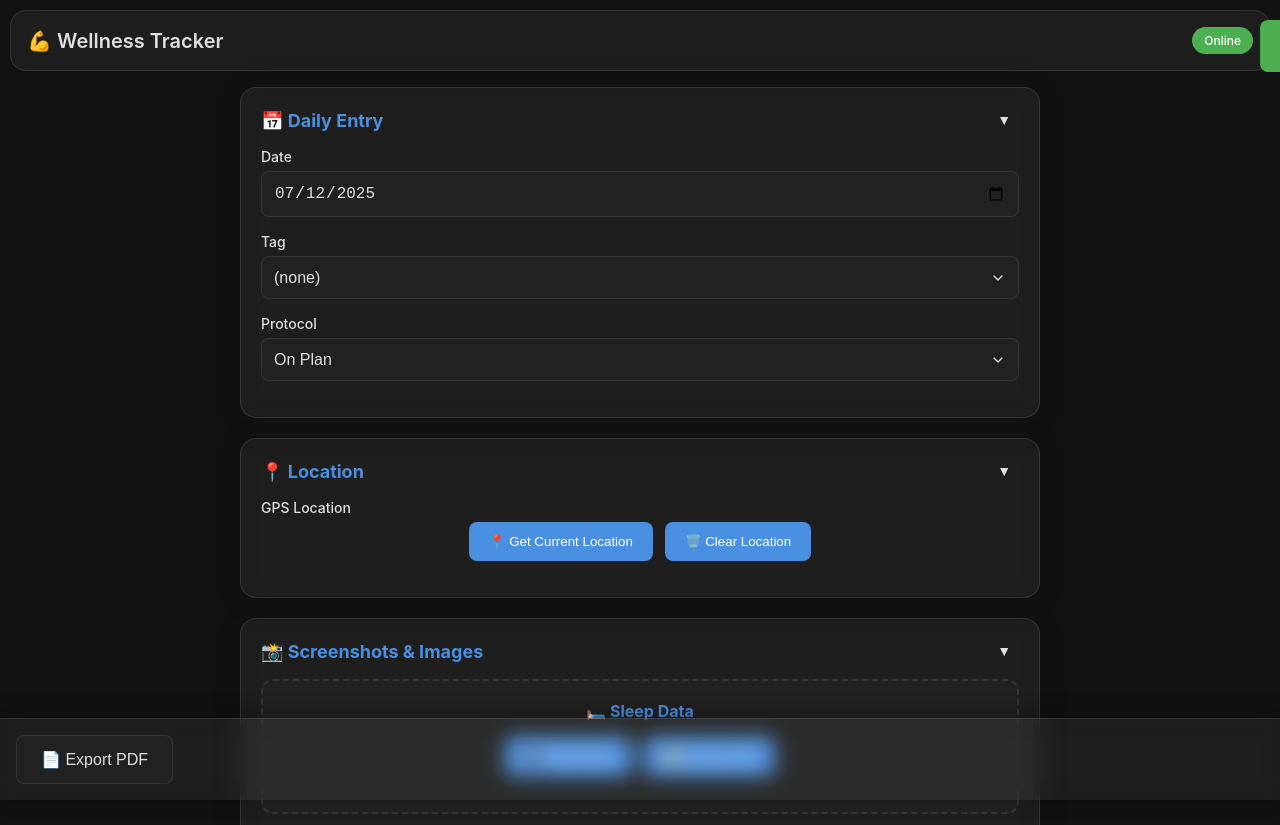
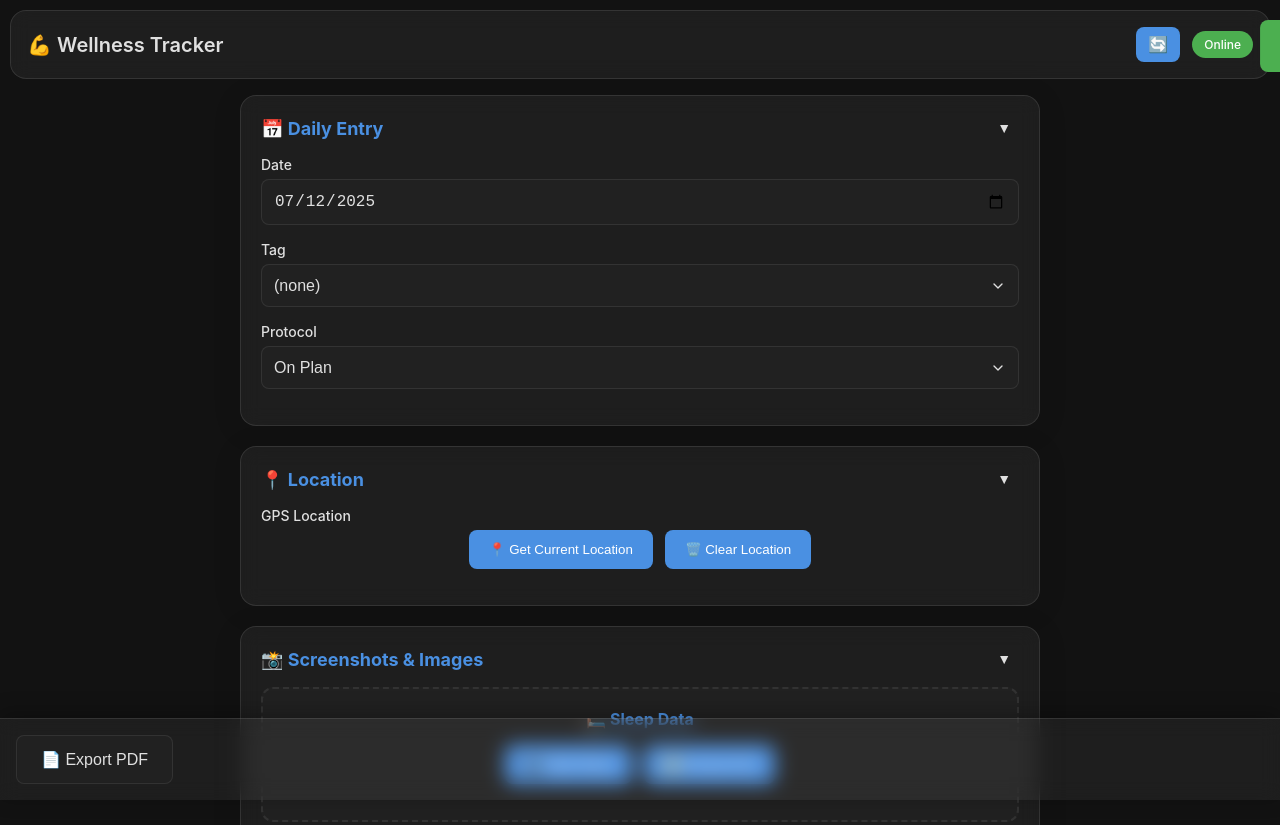
Before and after one commit to ukalex2025/Health, a plain HTML site: page index.html in a window 1280 px wide. Shown: the top 825 px of the page. Drawn offline with nearby package versions, Linux system fonts and the light colour scheme.

Commit message:
Update index.html

```diff
--- a/index.html
+++ b/index.html
@@ -58,6 +58,27 @@
             align-items: center;
         }
 
+        .header-controls {
+            display: flex;
+            align-items: center;
+            gap: 12px;
+        }
+
+        .refresh-btn {
+            background: var(--accent-color);
+            border: none;
+            border-radius: 8px;
+            color: white;
+            font-size: 16px;
+            padding: 8px 12px;
+            cursor: pointer;
+            transition: opacity 0.2s;
+        }
+
+        .refresh-btn:hover {
+            opacity: 0.8;
+        }
+
         .app-title {
             font-size: 20px;
             font-weight: 600;
@@ -591,8 +612,11 @@
 <body>
             <div class="app-header">
             <h1 class="app-title">💪 Wellness Tracker</h1>
+            <div class="header-controls">
+                <button class="refresh-btn" onclick="forceRefresh()" title="Force refresh app">🔄</button>
                 <div class="status-indicator" id="status">
                     <span id="status-text">Online</span>
+                </div>
             </div>
         </div>
 
@@ -1098,9 +1122,24 @@
 
         function registerServiceWorker() {
             if ('serviceWorker' in navigator) {
-                navigator.serviceWorker.register('sw.js')
-                    .then(registration => console.log('SW registered'))
-                    .catch(error => console.log('SW registration failed'));
+                // Add cache-busting parameter to force service worker update
+                navigator.serviceWorker.register('sw.js?v=' + Date.now())
+                    .then(registration => {
+                        console.log('SW registered');
+
+                        // Check for updates
+                        registration.addEventListener('updatefound', () => {
+                            console.log('Service Worker update found');
+                            const newWorker = registration.installing;
+                            newWorker.addEventListener('statechange', () => {
+                                if (newWorker.state === 'installed' && navigator.serviceWorker.controller) {
+                                    console.log('New service worker installed, reloading...');
+                                    window.location.reload();
+                                }
+                            });
+                        });
+                    })
+                    .catch(error => console.log('SW registration failed:', error));
             }
         }
 
@@ -1484,6 +1523,31 @@
             showToast('Location cleared', 'success');
         }
 
+        function forceRefresh() {
+            if ('serviceWorker' in navigator) {
+                navigator.serviceWorker.getRegistrations().then(registrations => {
+                    for (let registration of registrations) {
+                        registration.unregister();
+                    }
+                }).then(() => {
+                    // Clear all caches
+                    if ('caches' in window) {
+                        caches.keys().then(cacheNames => {
+                            return Promise.all(
+                                cacheNames.map(cacheName => {
+                                    return caches.delete(cacheName);
+                                })
+                            );
+                        });
+                    }
+                    // Reload the page
+                    window.location.reload(true);
+                });
+            } else {
+                window.location.reload(true);
+            }
+        }
+
         function copyLastEntry() {
             if (entries.length === 0) {
                 showToast('No previous entry to copy', 'error');
```
Lines whose indentation alone changed are shown as unchanged.
